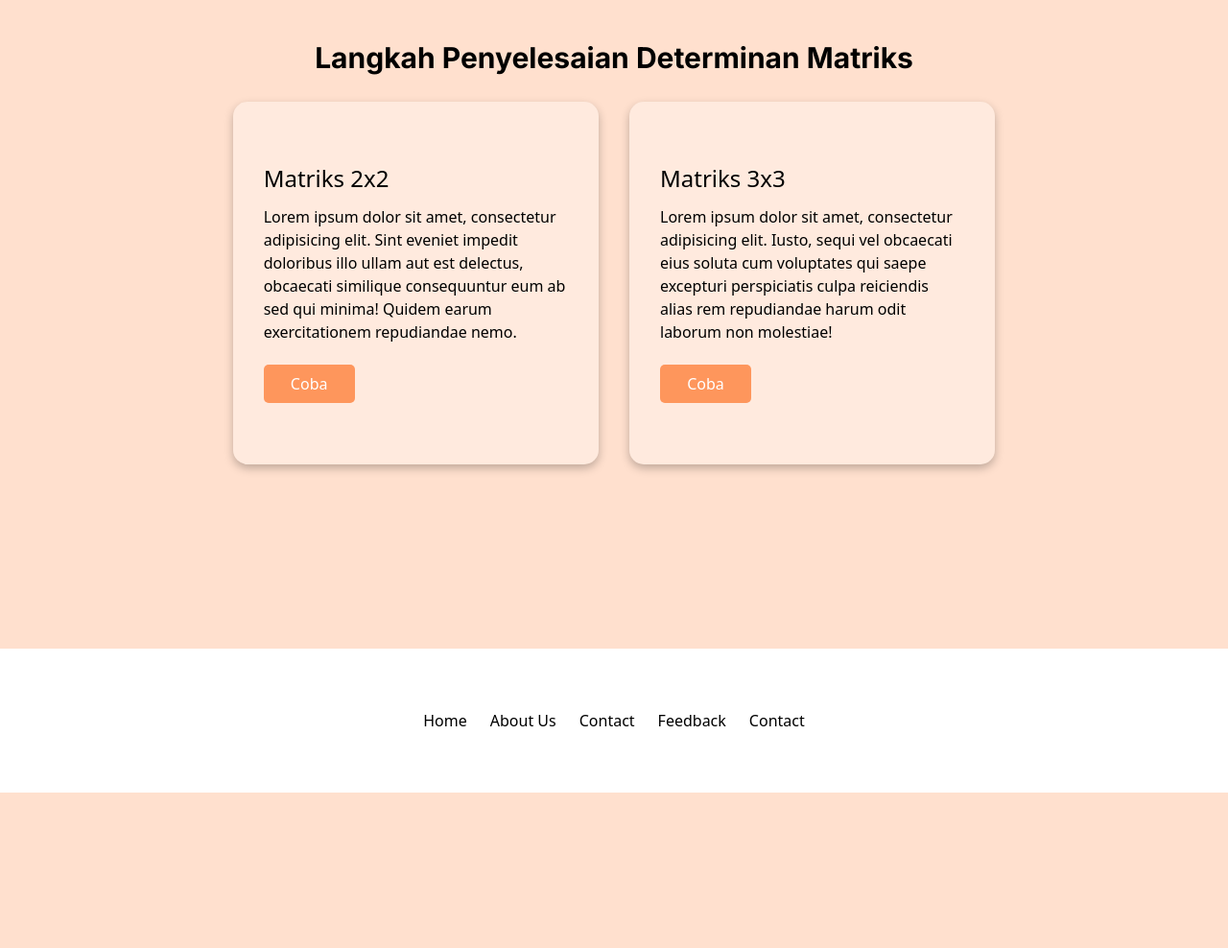
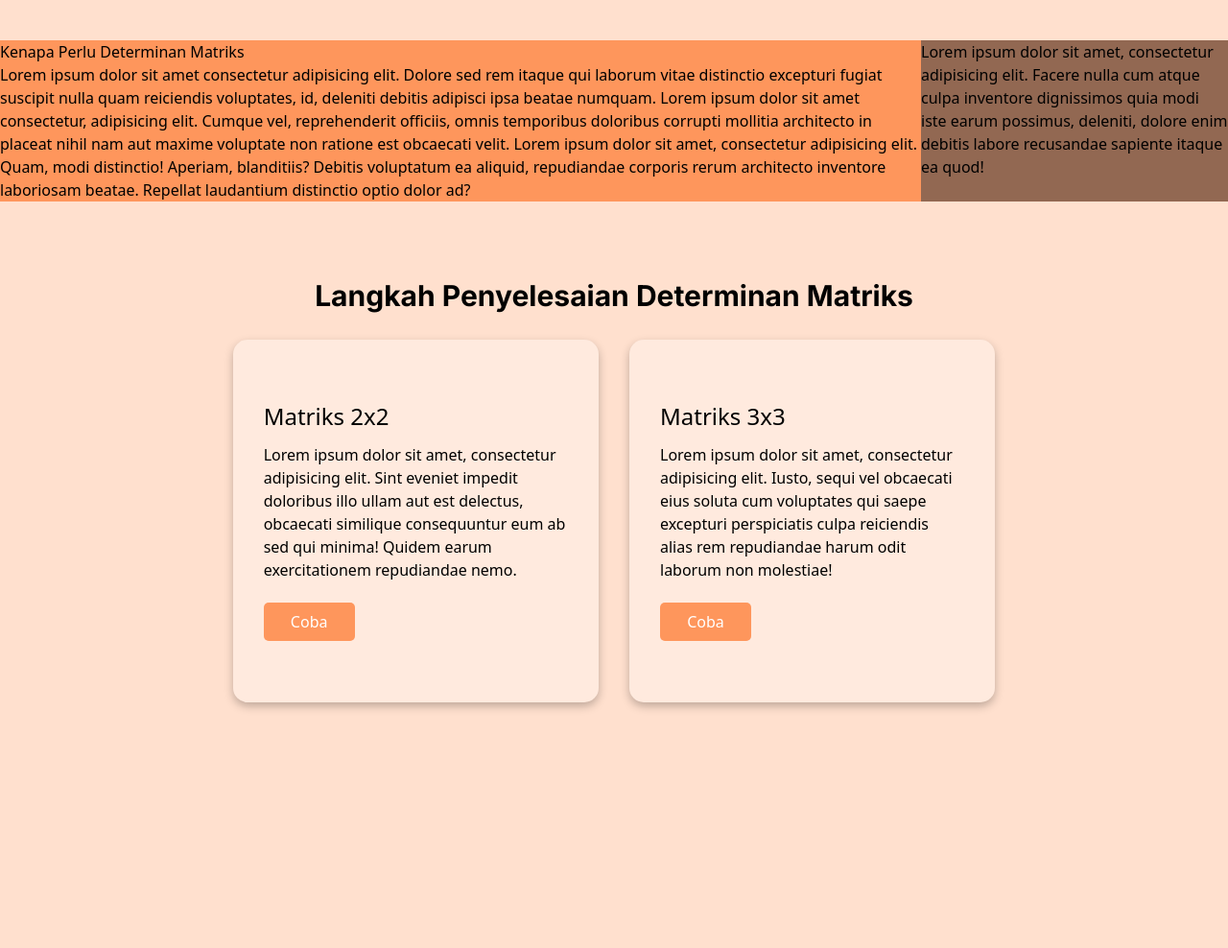
Before and after one commit to severusDude/kalkulator-determinan-matriks, a Django app: page / in a window 1280 px wide. Shown: the part 736-1724 px from the top of the page at 96% size. Before the commit the page ends 1562 px from the top, so only its background shows below. Run offline with Django 5.2, Linux system fonts and the light colour scheme; some libraries are stand-ins or nearby versions.

Commit message:
add information box to homepage

```diff
--- a/kaldetmat/core/templates/core/index.html
+++ b/kaldetmat/core/templates/core/index.html
@@ -93,7 +93,7 @@
         <div class="hidden duration-700 ease-in-out" data-carousel-item>
           <img src="/docs/images/carousel/carousel-4.svg" class="absolute block w-full -translate-x-1/2 -translate-y-1/2 top-1/2 left-1/2" alt="...">
           <div style="background-color: rgb(181, 40, 171);" class="w-full h-full flex justify-center items-center flex-col p-20">
-            <h1>Determinan Matriks</h1>
+            <h1 class="mdx:text-3xl text-xl">Determinan Matriks</h1>
             <p>Lorem ipsum dolor sit amet consectetur adipisicing elit. Nisi officiis quam necessitatibus ullam quod quibusdam ipsum ratione sint ducimus deleniti inventore repudiandae doloribus commodi, beatae animi tempora voluptatem pariatur? Possimus!</p>
           </div>
         </div>
@@ -165,6 +165,16 @@
   </section>
 
   <section class="mt-20">
+    <div class="flex flex-wrap">
+      <div class="lg:w-9/12" style="background-color: #fe965c;">
+        <h1>Kenapa Perlu Determinan Matriks</h1>
+        <p>Lorem ipsum dolor sit amet consectetur adipisicing elit. Dolore sed rem itaque qui laborum vitae distinctio excepturi fugiat suscipit nulla quam reiciendis voluptates, id, deleniti debitis adipisci ipsa beatae numquam. Lorem ipsum dolor sit amet consectetur, adipisicing elit. Cumque vel, reprehenderit officiis, omnis temporibus doloribus corrupti mollitia architecto in placeat nihil nam aut maxime voluptate non ratione est obcaecati velit. Lorem ipsum dolor sit amet, consectetur adipisicing elit. Quam, modi distinctio! Aperiam, blanditiis? Debitis voluptatum ea aliquid, repudiandae corporis rerum architecto inventore laboriosam beatae. Repellat laudantium distinctio optio dolor ad?</p>
+      </div>
+      <div class="lg:w-3/12" style="background-color: #926852;">Lorem ipsum dolor sit amet, consectetur adipisicing elit. Facere nulla cum atque culpa inventore dignissimos quia modi iste earum possimus, deleniti, dolore enim debitis labore recusandae sapiente itaque ea quod!</div>
+    </div>
+  </section>
+
+<section class="mt-20">
   <h3 class="m-3 text-3xl font-bold dark:text-white text-center" style="font-family: 'Inter'; color: #000000;">Langkah Penyelesaian Determinan Matriks</h3>
   <div class="px-5 mx-auto flex flex-wrap justify-center">
     <div class="h-full p-4 lg:w-1/3">
@@ -185,11 +195,23 @@
 </section>
 
 
+</div>
 
-
-
-</div>
-    <script src="https://cdnjs.cloudflare.com/ajax/libs/flowbite/2.3.0/flowbite.min.js"></script>
+<br>
+<br>
+<br>
+<br>
+<br>
+<br>
+<br>
+<br>
+<br>
+<br>
+<br>
+<br>
+<br>
+<br>
+<br>
 
 <footer>
   <div class="footer-content flex justify-center items-center flex-col mt-36">
@@ -202,5 +224,6 @@
         </ul>
       </div>
     </footer>
+    <script src="https://cdnjs.cloudflare.com/ajax/libs/flowbite/2.3.0/flowbite.min.js"></script>
   </body>
   </html>
```
Lines whose indentation alone changed are shown as unchanged.
